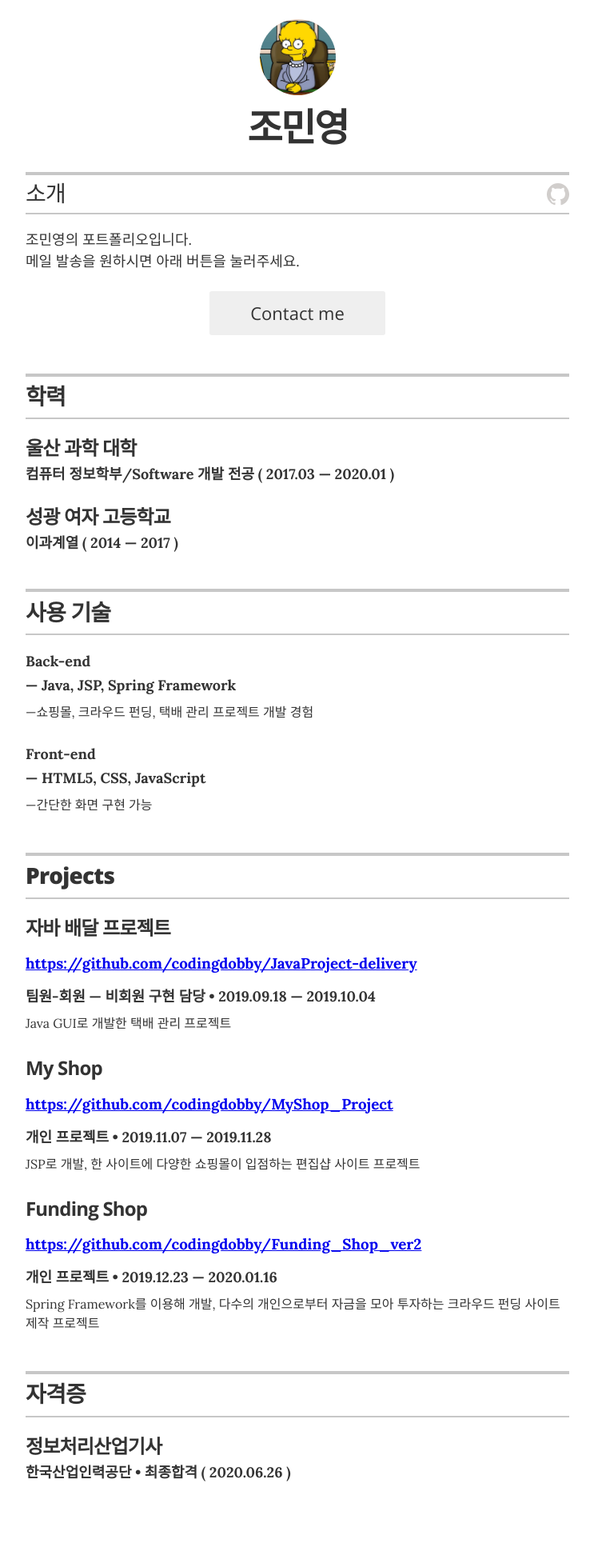
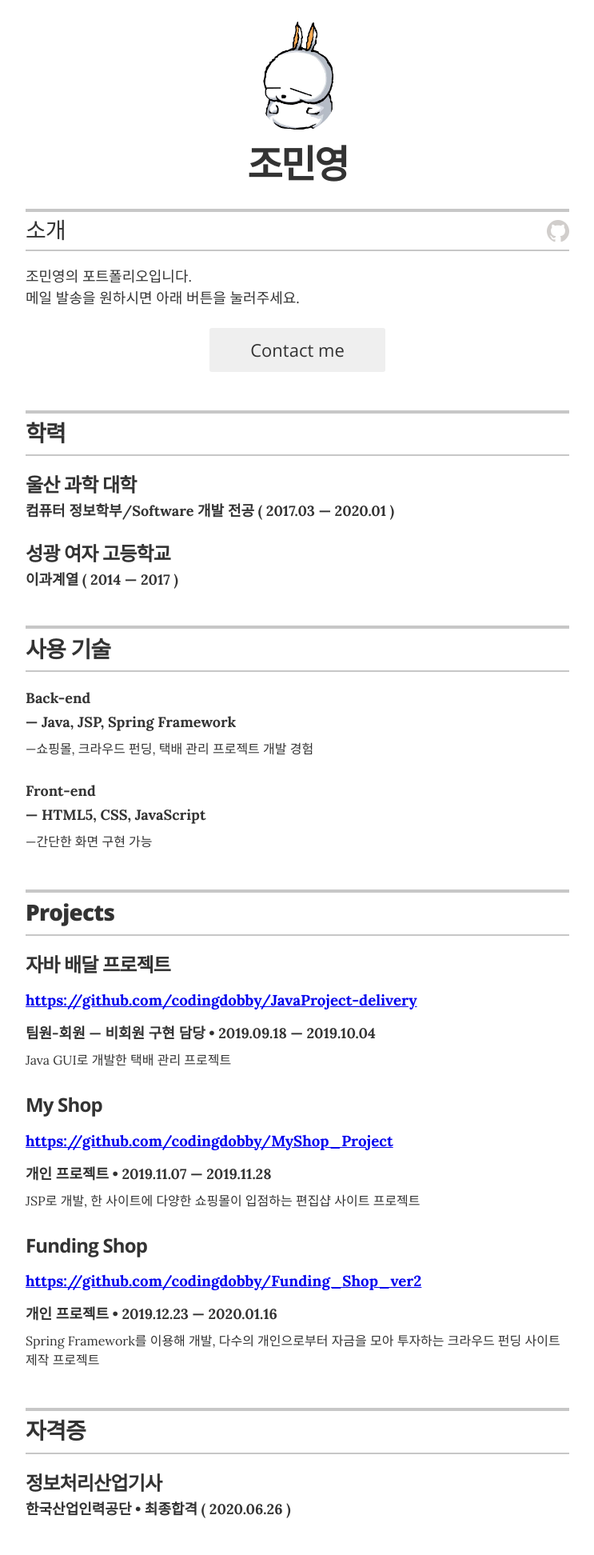
Before and after one commit to codingdobby/codingdobby.github.io, a Jekyll site: the page built from index.html, in a window 1280 px wide. Shown: the whole page at 80% size, without its empty margins (268-1011 px from the left). Built offline with Jekyll 4.4.1, drawn with Linux system fonts in a browser that asks for light colours; before the commit the page ends 1898 px from its top, so only the background shows below that.

Commit message:
avatar change

```diff
--- a/_layouts/resume.html
+++ b/_layouts/resume.html
@@ -13,7 +13,7 @@
 
       <!-- You can turn off the avatar in _config.yml by setting to false -->
       {% if site.resume_avatar == 'true' %}
-      <img src="images/avatar.jpg" alt="my photo" class="avatar no-print" itemprop="image">
+      <img src="images/github_profile.png" alt="my photo" class="avatar no-print" itemprop="image">
       {% endif %}
 
       <!-- Your name is defined in the _config.yml file -->
```
Also changed, not shown: images/github_profile.png (added).
